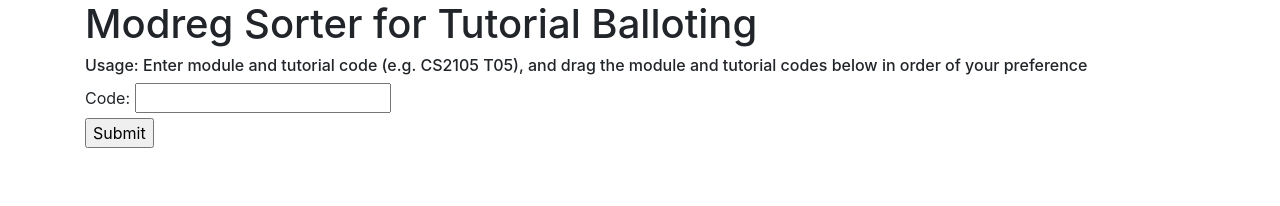
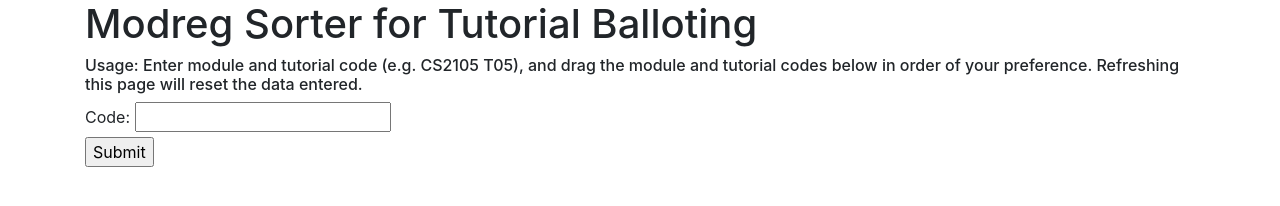
Before and after one commit to dhafinrazaq/modreg-sorter, a website built with webpack: page dist/index.html in a window 1280 px wide. Built offline with nearby package versions, Linux system fonts and the light colour scheme.

Commit message:
edited usage instructions

```diff
--- a/dist/index.html
+++ b/dist/index.html
@@ -25,7 +25,8 @@
       <h1>Modreg Sorter for Tutorial Balloting</h1>
       <h6>
         Usage: Enter module and tutorial code (e.g. CS2105 T05), and drag the
-        module and tutorial codes below in order of your preference
+        module and tutorial codes below in order of your preference. Refreshing
+        this page will reset the data entered.
       </h6>
       <form class="newCodeForm">
         <label for="title">Code:</label>
```
